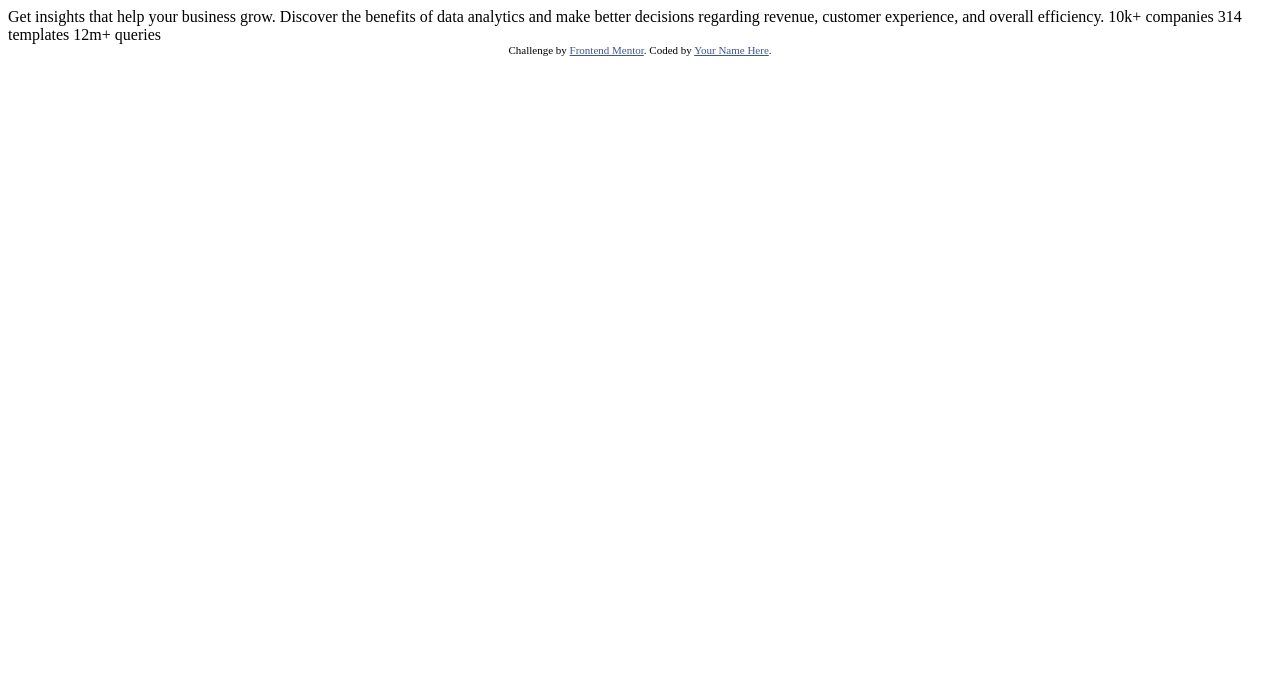
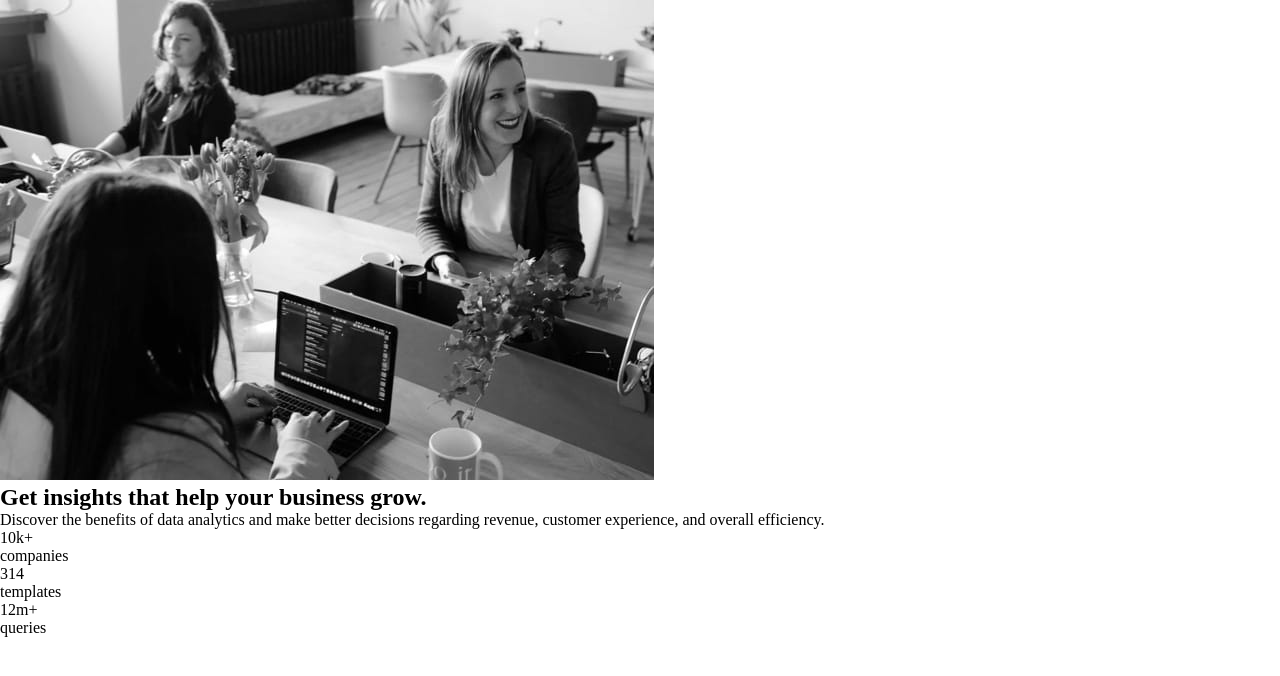
Before and after one commit to AdrianX19/stats-preview-card-component, a plain HTML site: page index.html in a window 1280 px wide. Drawn offline with Linux system fonts and the light colour scheme.

Commit message:
Created basic html/css structure

```diff
--- /dev/null
+++ b/css/style.css
@@ -0,0 +1,16 @@
+@import url('https://fonts.googleapis.com/css2?family=Inter:wght@400;700&family=Lexend+Deca&display=swap');
+
+* {
+    margin: 0;
+    padding: 0;
+    box-sizing: border-box;
+}
+
+:root {
+    --mainBackgroundColor: hsl(233, 47%, 7%);
+    --cardBackgroundColor: hsl(244, 38%, 16%);
+    --accentColor: hsl(277, 64%, 61%);
+    --titleColor: hsl(0, 0%, 100%);
+    --mainParagraphColor: hsla(0, 0%, 100%, 0.75);
+    --statsHeadingColor: hsla(0, 0%, 100%, 0.6);
+}
--- a/index.html
+++ b/index.html
@@ -1,33 +1,33 @@
 <!DOCTYPE html>
 <html lang="en">
+
 <head>
   <meta charset="UTF-8">
-  <meta name="viewport" content="width=device-width, initial-scale=1.0"> <!-- displays site properly based on user's device -->
+  <meta name="viewport" content="width=device-width, initial-scale=1.0">
+  <!-- displays site properly based on user's device -->
+  <title>Frontend Mentor | Stats preview card component</title>
+  <link rel="icon" type="image/png" sizes="32x32" href="./images/favicon-32x32.png">
+  <link rel="stylesheet" href="css/style.css">
+</head>
 
-  <link rel="icon" type="image/png" sizes="32x32" href="./images/favicon-32x32.png">
+<body>
+  <main class="stats-card">
+    <img src="images/image-header-mobile.jpg" alt="People in the conference room">
+    <section class="text-content">
+      <h1 class="title">Get <span>insights</span> that help your business grow.</h1>
+      <p class="description">Discover the benefits of data analytics and make better decisions regarding revenue,
+        customer
+        experience, and overall efficiency.</p>
+    </section>
+    <section class="stats">
+      <p class="figure">10k+</p>
+      <p class="signature">companies</p>
+      <p class="figure">314</p>
+      <p class="signature">templates</p>
+      <p class="figure">12m+</p>
+      <p class="signature">queries</p>
+    </section>
+  </main>
+</body>
 
-  <title>Frontend Mentor | Stats preview card component</title>
-
-  <!-- Feel free to remove these styles or customise in your own stylesheet 👍 -->
-  <style>
-    .attribution { font-size: 11px; text-align: center; }
-    .attribution a { color: hsl(228, 45%, 44%); }
-  </style>
-</head>
-<body>
-
-  Get insights that help your business grow.
-
-  Discover the benefits of data analytics and make better decisions regarding revenue, customer
-  experience, and overall efficiency.
-
-  10k+ companies
-  314 templates
-  12m+ queries
-
-  <div class="attribution">
-    Challenge by <a href="https://www.frontendmentor.io?ref=challenge" target="_blank">Frontend Mentor</a>.
-    Coded by <a href="#">Your Name Here</a>.
-  </div>
-</body>
 </html>
```
Also changed, not shown: 2 other files.
